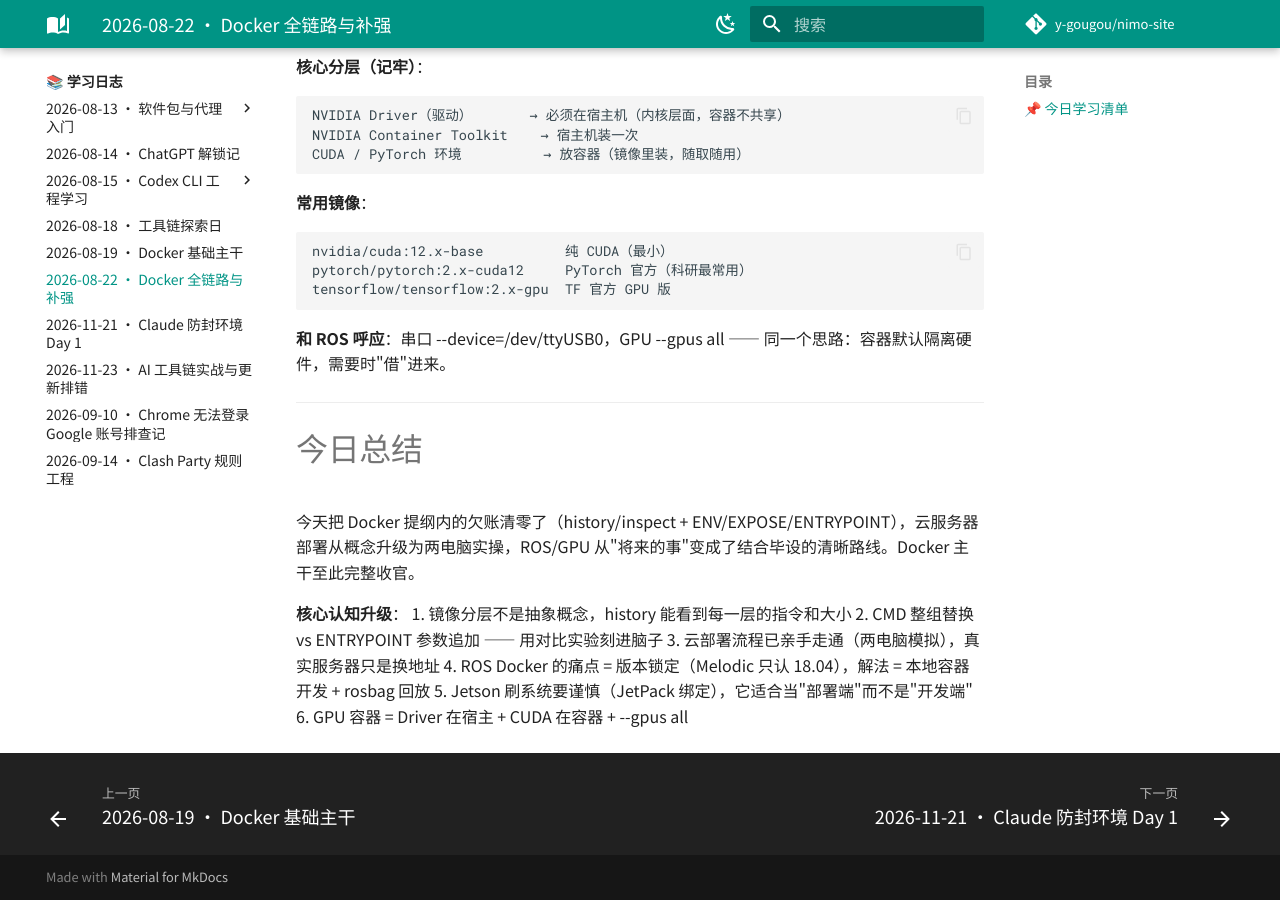
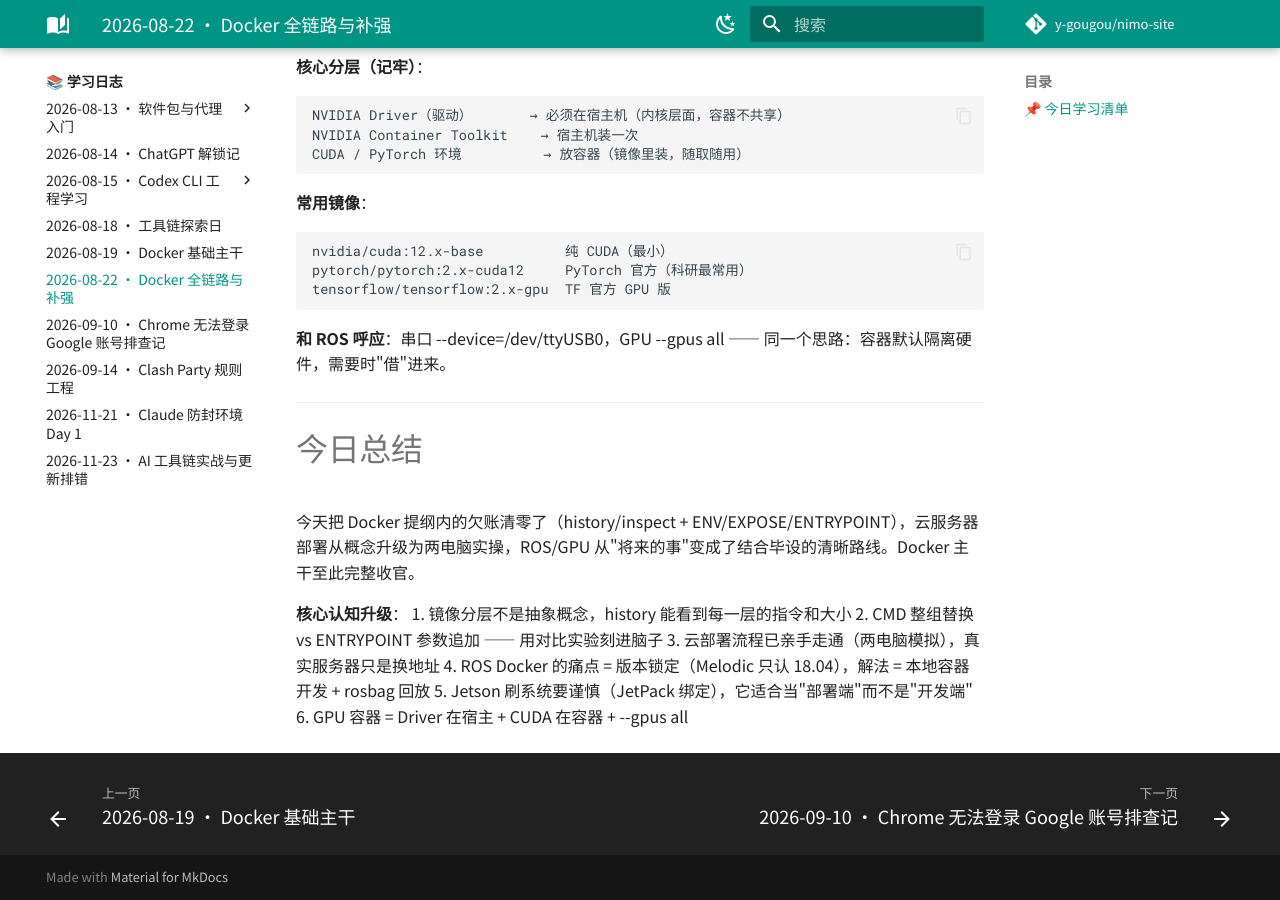
Before and after one commit to y-gougou/nimo-site, an MkDocs documentation site: the page built from docs/log/2026-08-22.md, in a window 1280 px wide and 900 px high, scrolled down 11647 px. Built offline with MkDocs 1.6.1 and Material for MkDocs 9.7.7, drawn with Linux system fonts in a browser that asks for light colours; a script that is not in the unit is left out; comment, search, counter and statistics services are not loaded; part of the change alters nothing that is shown.

Commit message:
fix: 学习日志侧边栏按日期排序（9月条目移回正确位置）

```diff
--- a/mkdocs.yml
+++ b/mkdocs.yml
@@ -90,7 +90,7 @@ nav:
     - 2026-08-18 · 工具链探索日: log/2026-08-18.md
     - 2026-08-19 · Docker 基础主干: log/2026-08-19.md
     - 2026-08-22 · Docker 全链路与补强: log/2026-08-22.md
+    - 2026-09-10 · Chrome 无法登录 Google 账号排查记: log/2026-09-10.md
+    - 2026-09-14 · Clash Party 规则工程: log/2026-09-14.md
     - 2026-11-21 · Claude 防封环境 Day 1: log/2026-11-21.md
     - 2026-11-23 · AI 工具链实战与更新排错: log/2026-11-23.md
-    - 2026-09-10 · Chrome 无法登录 Google 账号排查记: log/2026-09-10.md
-    - 2026-09-14 · Clash Party 规则工程: log/2026-09-14.md
```
